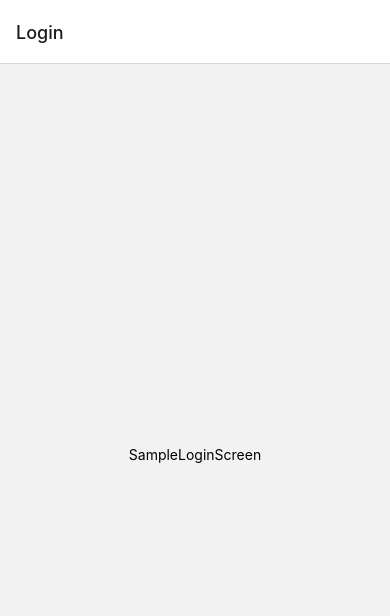
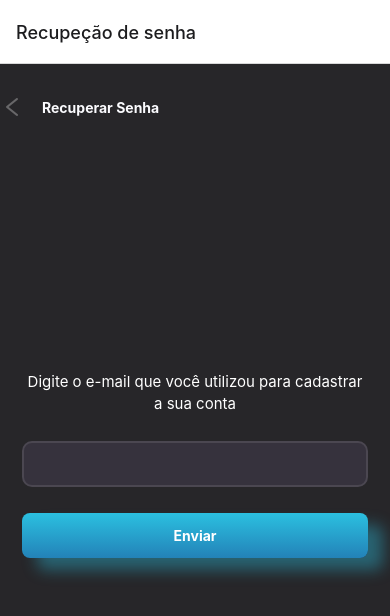
Before and after one commit to Nosekim/rn-gama-acate-desafiofinal-grupo06, a React Native app: screen / in a window 390 px wide. Shown: the top 616 px of the page. Built offline with nearby package versions, Linux system fonts and the light colour scheme.

Commit message:
importando tela de recuperação de senha na rota Login

```diff
--- a/package.json
+++ b/package.json
@@ -24,8 +24,8 @@
     "react-dom": "18.0.0",
     "react-native": "0.69.5",
     "react-native-reanimated": "~2.9.1",
-    "react-native-safe-area-context": "^4.3.3",
-    "react-native-screens": "^3.17.0",
+    "react-native-safe-area-context": "4.3.1",
+    "react-native-screens": "~3.15.0",
     "react-native-swiper": "^1.6.0",
     "react-native-web": "~0.18.7",
     "react-redux": "^8.0.2",
--- a/src/routes/login.stack.tsx
+++ b/src/routes/login.stack.tsx
@@ -5,10 +5,12 @@ import { createNativeStackNavigator } from "@react-navigation/native-stack";
 import SampleLoginScreen from "../views/SampleLogin";
 
 const { Navigator, Screen } = createNativeStackNavigator();
+import RecoverPassword from "../views/RecoverPassword";
 
 function LoginStack() {
   return (
     <Navigator>
+      <Screen name="Recupeção de senha" component={RecoverPassword} />
       <Screen name="Login" component={SampleLoginScreen} />
     </Navigator>
   );
```
Also changed, not shown: 1 other file (tests, documents, lock files or other folders).
